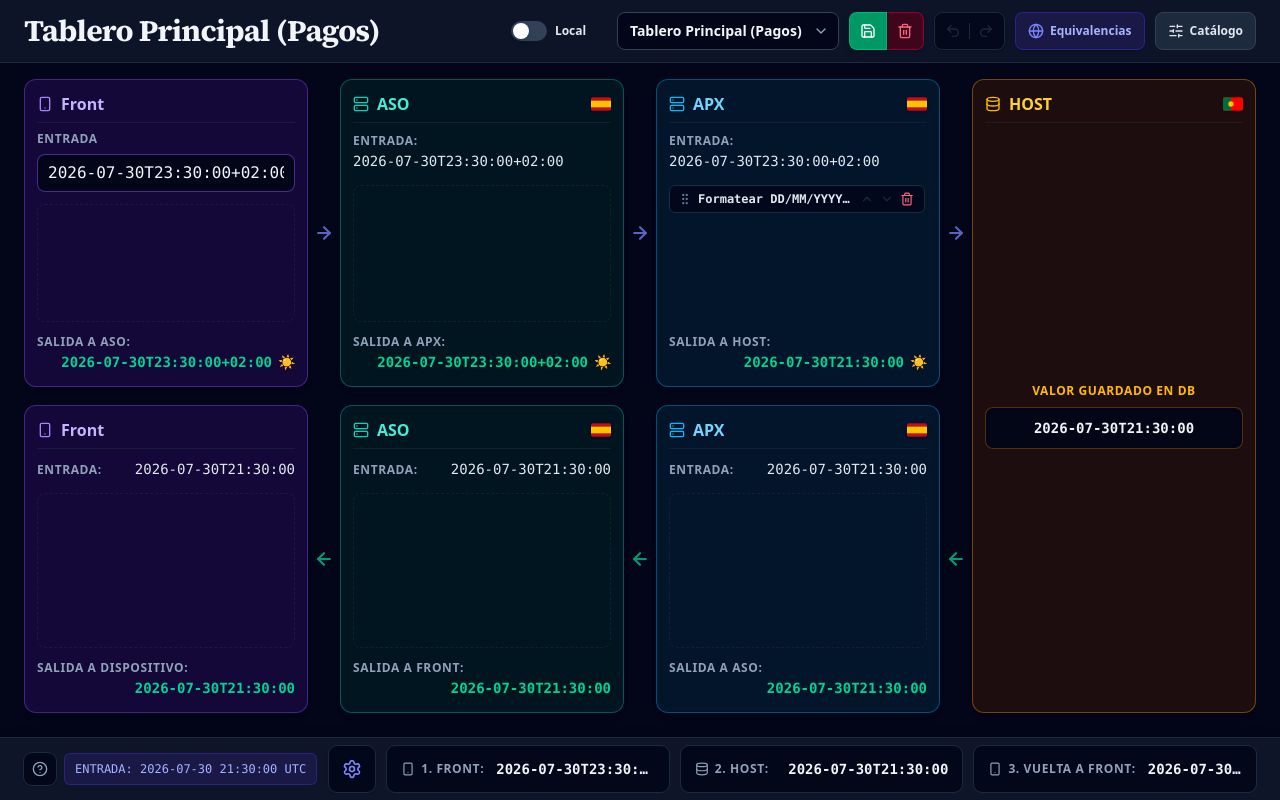
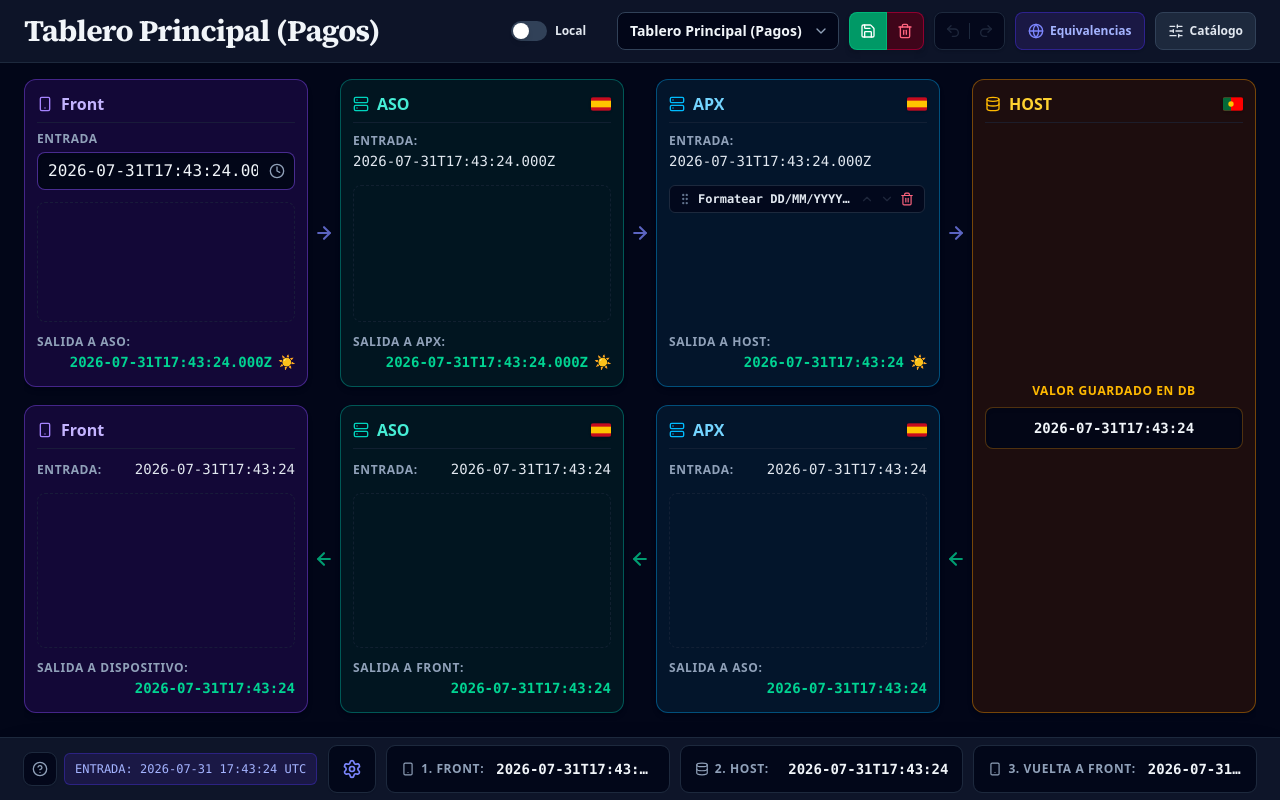
Before and after one commit to kimografico/date-simulate, a React (Vite) app: page / in a window 1280 px wide. Built offline with nearby package versions, Linux system fonts and the light colour scheme.

Commit message:
incluir fecha y hora actuales

```diff
--- a/src/App.tsx
+++ b/src/App.tsx
@@ -1,7 +1,7 @@
 import React, { useState, useMemo, useEffect } from "react";
 import { ColumnConfig, ColumnStep, CalculatedNode, Board } from "./types";
 import { CONVERSION_CATALOG } from "./data/conversions";
-import { parseFlexibleDate, isDST, calculateUTCReference } from "./utils/timezone";
+import { parseFlexibleDate, isDST, calculateUTCReference, getCurrentDeviceISO } from "./utils/timezone";
 import { CircuitBoard } from "./components/CircuitBoard";
 import { CatalogDrawer } from "./components/CatalogDrawer";
 import { SummaryPanel } from "./components/SummaryPanel";
@@ -204,7 +204,7 @@ export default function App() {
       id: newId,
       name,
       updatedAt: new Date().toISOString(),
-      initialInputValue: "2026-07-30T23:30:00+02:00",
+      initialInputValue: getCurrentDeviceISO(),
       columns: DEFAULT_INITIAL_BOARD.columns,
     };
 
--- a/src/components/SubColumnCard.tsx
+++ b/src/components/SubColumnCard.tsx
@@ -9,7 +9,9 @@ import {
   GripVertical,
   Smartphone,
   Server,
+  Clock,
 } from 'lucide-react';
+import { getCurrentDeviceISO } from '../utils/timezone';
 
 interface SubColumnCardProps {
   layerId: LayerId;
@@ -162,13 +164,23 @@ export const SubColumnCard: React.FC<SubColumnCardProps> = ({
             <div className="text-xs font-semibold text-slate-400 uppercase tracking-wider mb-0.5">
               Entrada
             </div>
+            <div className="relative mt-[5px]">
               <input
                 type="text"
                 value={initialInputValue}
                 onChange={(e) => onInitialInputChange?.(e.target.value)}
                 placeholder="Escribe string de fecha..."
-              className="w-full bg-slate-950 text-slate-100 font-mono text-base font-medium px-2.5 py-1.5 rounded-lg border border-violet-500/50 focus:outline-none focus:ring-1 focus:ring-violet-500 shadow-inner mt-[5px]"
+                className="w-full bg-slate-950 text-slate-100 font-mono text-base font-medium px-2.5 py-1.5 pr-9 rounded-lg border border-violet-500/50 focus:outline-none focus:ring-1 focus:ring-violet-500 shadow-inner"
               />
+              <button
+                type="button"
+                onClick={() => onInitialInputChange?.(getCurrentDeviceISO())}
+                title="Usar fecha y hora actual del dispositivo"
+                className="absolute right-1.5 top-1/2 -translate-y-1/2 p-1 text-slate-400 hover:text-violet-400 transition"
+              >
+                <Clock className="w-4 h-4" />
+              </button>
+            </div>
           </>
         ) : (
           <div className="flex flex-wrap items-baseline justify-between gap-x-2 gap-y-0.5 py-0.5">
--- a/src/utils/npointService.ts
+++ b/src/utils/npointService.ts
@@ -1,4 +1,5 @@
 import { Board } from '../types';
+import { getCurrentDeviceISO } from './timezone';
 
 const STORAGE_BIN_KEY = 'npoint_bin_id';
 const STORAGE_BOARDS_KEY = 'local_boards_catalog_v1';
@@ -8,7 +9,7 @@ export const DEFAULT_INITIAL_BOARD: Board = {
   id: 'board-default',
   name: 'Tablero Principal (Pagos)',
   updatedAt: new Date().toISOString(),
-  initialInputValue: '2026-07-30T23:30:00+02:00',
+  initialInputValue: getCurrentDeviceISO(),
   columns: {
     ida_front_aso: {
       id: 'ida_front_aso',
--- a/src/utils/timezone.ts
+++ b/src/utils/timezone.ts
@@ -374,6 +374,16 @@ export function formatToTimezoneISO(date: Date, timeZone: string): string {
 }
 
 /**
+ * Returns the current device date/time as an ISO string with timezone offset.
+ * Example: "2026-08-05T14:30:00+02:00"
+ */
+export function getCurrentDeviceISO(): string {
+  const now = new Date();
+  const tz = Intl.DateTimeFormat().resolvedOptions().timeZone;
+  return formatToTimezoneISO(now, tz);
+}
+
+/**
  * Format date to YYYY-MM-DD HH:mm:ss in target timezone (without timezone offset indicator)
  */
 export function formatToTimezoneFormatted(date: Date, timeZone: string, pattern: 'YYYY-MM-DD HH:mm:ss' | 'DD/MM/YYYY HH:mm' | 'YYYY-MM-DD'): string {
```
Lines whose indentation alone changed are shown as unchanged.
